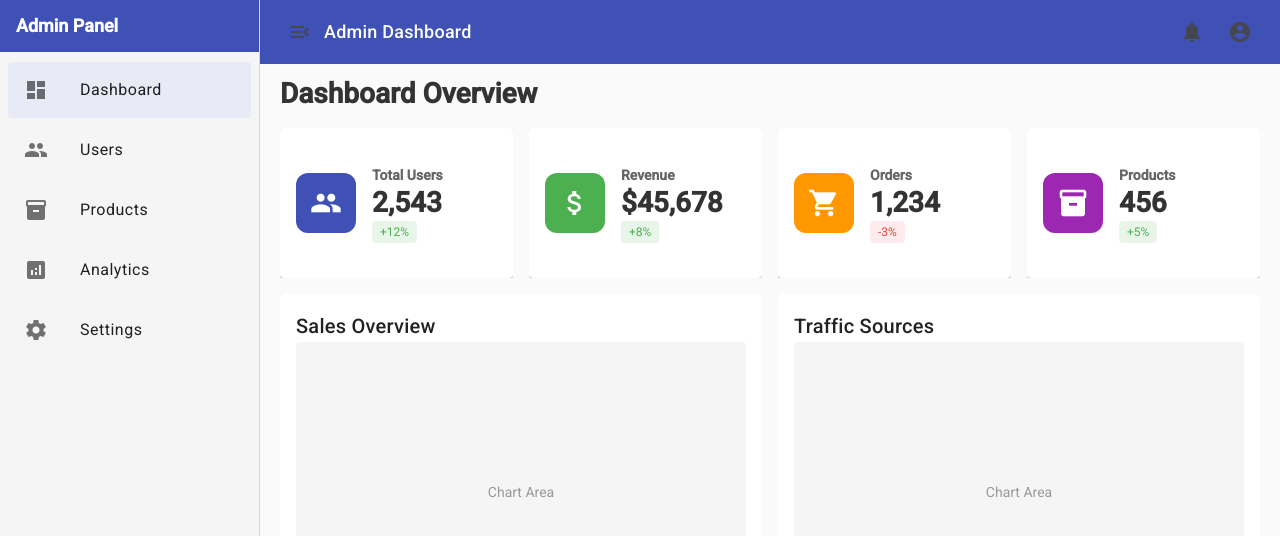
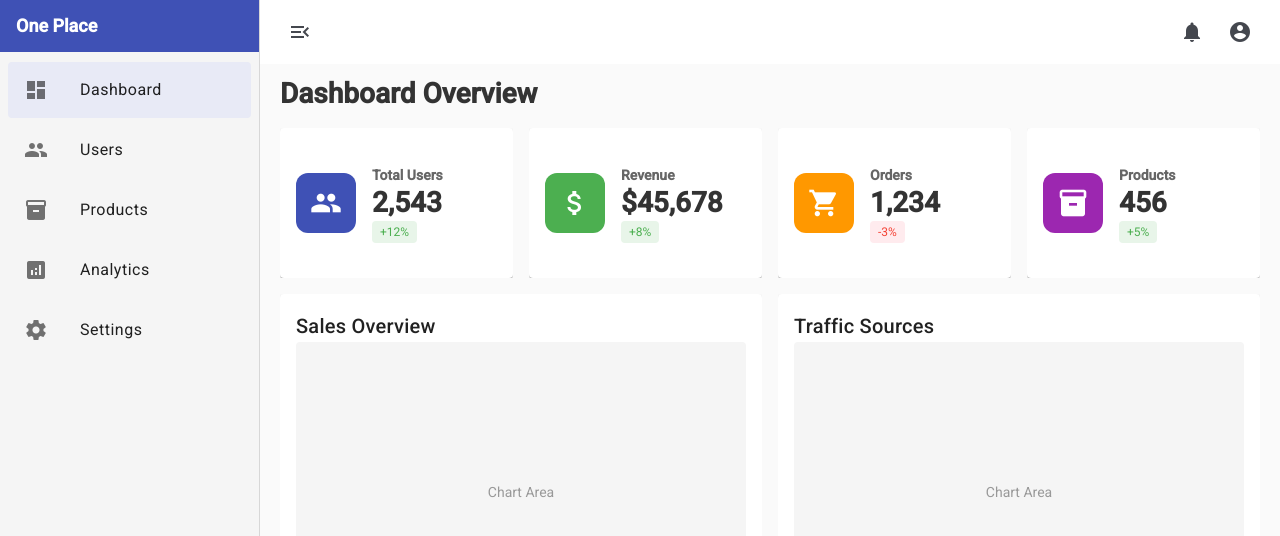
Before and after one commit to andasaraasaram/c-veedu-src, an Angular app: page /dashboard in a window 1280 px wide. Shown: the top 536 px of the page. Built offline with nearby package versions, Linux system fonts and the light colour scheme.

Commit message:
[minor] renamed side panel title

```diff
--- a/src/app/layout/dashboard-layout.component.ts
+++ b/src/app/layout/dashboard-layout.component.ts
@@ -24,7 +24,7 @@ import { BreakpointObserver, Breakpoints } from '@angular/cdk/layout';
     <mat-drawer-container class="dashboard-container" autosize>
       <mat-drawer #drawer [mode]="drawerMode" [opened]="drawerOpened" class="sidebar">
         <div class="sidebar-header">
-          <h2>Admin Panel</h2>
+          <h2>One Place</h2>
         </div>
         <mat-nav-list>
           <a mat-list-item routerLink="/dashboard" routerLinkActive="active" (click)="closeMobileMenu()">
@@ -51,11 +51,11 @@ import { BreakpointObserver, Breakpoints } from '@angular/cdk/layout';
       </mat-drawer>
 
       <mat-drawer-content>
-        <mat-toolbar color="primary" class="toolbar">
+        <mat-toolbar class="toolbar">
           <button mat-icon-button (click)="toggleDrawer()" [attr.aria-label]="drawerOpened ? 'Close sidebar' : 'Open sidebar'">
             <mat-icon>{{ drawerOpened ? 'menu_open' : 'menu' }}</mat-icon>
           </button>
-          <span class="toolbar-title">Admin Dashboard</span>
+          <!-- <span class="toolbar-title"></span> -->
           <span class="spacer"></span>
           <button mat-icon-button>
             <mat-icon>notifications</mat-icon>
```
